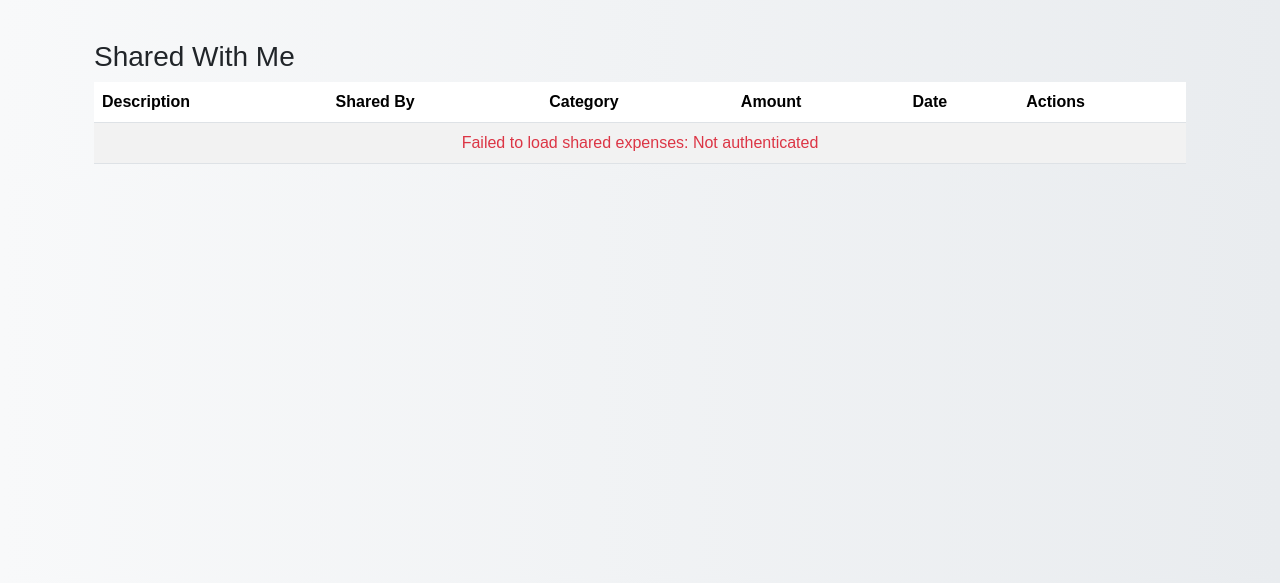
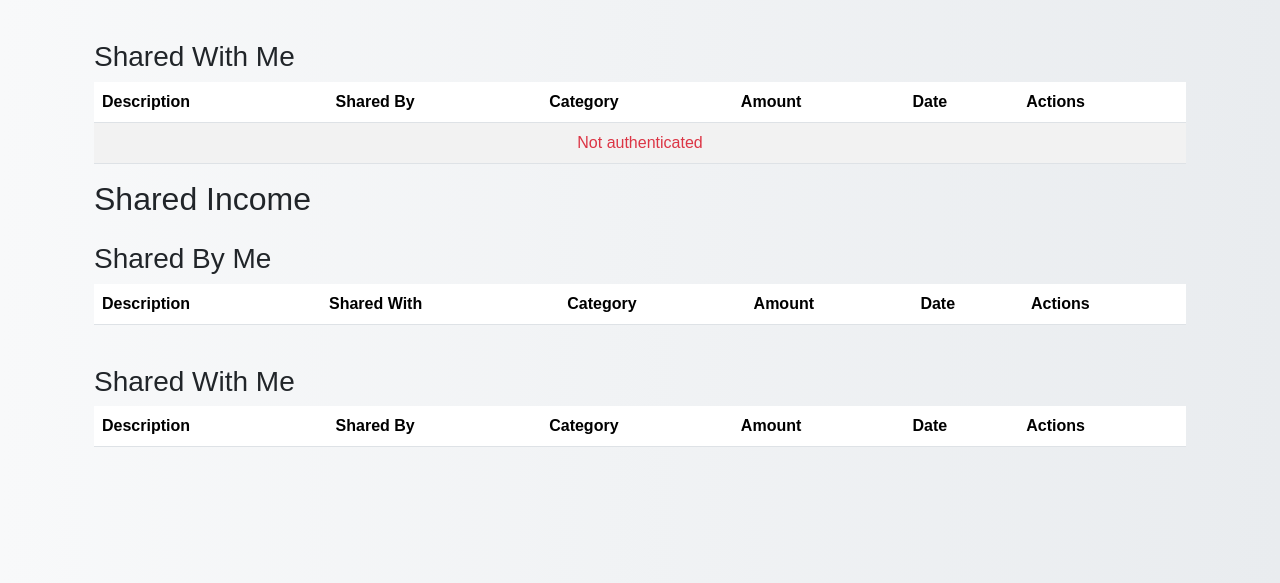
Before and after one commit to MengSunDom/CITS5505project, a Flask app: template templates/shared_data.html in a window 1280 px wide. Shown: the part 217-800 px from the top of the page. Run offline with Flask 3, Linux system fonts and the light colour scheme; the template is opened without the code that fills it, so the values that code supplies are empty.

Commit message:
Unify data structure and distinguish between income share and expense share

```diff
--- a/static/js/shared_data.js
+++ b/static/js/shared_data.js
@@ -1,356 +1,153 @@
-document.addEventListener("DOMContentLoaded", () => {
-    fetchSharedByMeExpenses();
-    fetchSharedWithMeExpenses();
+// Ensure DOM is ready
+$(document).ready(() => {
+    updateTable();
 });
 
-function fetchSharedByMeExpenses() {
-    fetch('/api/share/by-me')
-        .then(response => {
-            if (!response.ok) {
-                throw new Error('Failed to fetch shared by me expenses');
-            }
-            return response.json();
-        })
-        .then(data => populateSharedByMeTable(data))
-        .catch(error => console.error('Error:', error));
+const updateTable = () => {
+    fetchSharedByMe();
+    fetchSharedWithMe();
 }
 
-function fetchSharedWithMeExpenses() {
-    fetch('/api/share/with-me')
-        .then(response => {
-            if (!response.ok) {
-                return response.json().then(err => {
-                    throw new Error(err.error || 'Failed to fetch shared with me expenses');
-                });
-            }
-            return response.json();
-        })
-        .then(data => {
-            console.log('Shared with me data:', data); // Debug log
-            populateSharedWithMeTable(data);
-        })
-        .catch(error => {
-            console.error('Error fetching shared with me expenses:', error);
-            // Show error to user
-            const tbody = document.getElementById('sharedWithMeTableBody');
-            tbody.innerHTML = `
-                <tr>
-                    <td colspan="6" class="text-center text-danger">
-                        Failed to load shared expenses: ${error.message}
-                    </td>
-                </tr>
-            `;
-        });
+// Fetch shared by me
+const fetchSharedByMe = () => {
+    $.ajax({
+        url: '/api/share/by-me',
+        method: 'GET',
+        dataType: 'json',
+        success: data => { populateSharedByMeTable(data, '', 'ByMe') },
+        error: err => console.error('Error fetching shared by me:', err)
+    });
+    // $.ajax({
+    //     url: '/api/share/income/by-me',
+    //     method: 'GET',
+    //     dataType: 'json',
+    //     success: data => populateSharedByMeTable(data, 'Income', 'ByMe'),
+    //     error: err => console.error('Error fetching shared by me:', err)
+    // });
 }
 
-function populateSharedByMeTable(expenses) {
-    const tbody = document.getElementById('sharedByMeTableBody');
-    tbody.innerHTML = '';
+// Fetch shared with me
+const fetchSharedWithMe = () => {
+    $.ajax({
+        url: '/api/share/with-me',
+        method: 'GET',
+        dataType: 'json',
+        success: data => populateSharedWithMeTable(data, '', 'WithMe'),
+        error: xhr => {
+            const errorMsg = xhr.responseJSON?.error || 'Failed to fetch data';
+            console.error(errorMsg);
+            $('#sharedWithMeTableBody').html(`
+                <tr><td colspan="6" class="text-center text-danger">${errorMsg}</td></tr>
+            `);
+        }
+    });
+    // $.ajax({
+    //     url: '/api/share/income/with-me',
+    //     method: 'GET',
+    //     dataType: 'json',
+    //     success: data => populateSharedWithMeTable(data, 'Income', 'WithMe'),
+    //     error: xhr => {
+    //         const errorMsg = xhr.responseJSON?.error || 'Failed to fetch data';
+    //         console.error(errorMsg);
+    //         $('#sharedWithMeTableBody').html(`
+    //             <tr><td colspan="6" class="text-center text-danger">${errorMsg}</td></tr>
+    //         `);
+    //     }
+    // });
+}
 
-    expenses.forEach(expense => {
-        if (expense.is_bulk) {
-            // Check if any details have is_repeat flag
-            const hasRepeatedItems = expense.details.some(detail => detail.is_repeat);
+// Render shared-by-me table
+const populateSharedByMeTable = (data, type, methods) => {
+    const $tbody = $(`#shared${methods}${type}TableBody`)
+    $tbody.empty();
 
-            // Format categories for display
-            const categories = expense.categories;
-            const displayCategories = categories.length > 2 ?
-                `${categories.slice(0, 2).join(', ')} +${categories.length - 2} more` :
-                categories.join(', ');
+    data.forEach(exp => {
+        const isBulk = exp.is_bulk;
+        const categories = isBulk ? exp.categories : [exp.category]; // Unified data structure
+        const displayCategories = categories.length > 2 ? `${categories.slice(0, 2).join(', ')} +${categories.length - 2} more` : categories.join(', ');
+        const sharedLabel = exp.shared_with ? `Shared with: ${exp.shared_with}` : `Shared by: ${exp.shared_by}`;
 
-            // Create main row for bulk share
-            const mainRow = document.createElement('tr');
-            mainRow.innerHTML = `
-                <td style="width: 5%">
-                    <button class="btn btn-link p-0" onclick="toggleBulkDetails(${expense.id})">
-                        <i class="fas fa-chevron-right" id="icon-${expense.id}"></i>
-                    </button>
-                </td>
-                <td style="width: 25%">
+        const $mainRow = $(
+            `<tr>
+                <td>${isBulk ? `<button class="btn btn-link p-0" onclick="toggleBulkDetails(${exp.id})"><i class="fas fa-chevron-right" id="icon-${exp.id}"></i></button>` : ''}</td>
+                <td>
                     <div class="d-flex flex-column">
                         <div class="d-flex align-items-center">
-                            <span class="me-2">${expense.expense_count} expenses</span>
-                            ${(expense.is_repeat || (typeof hasRepeatedItems !== 'undefined' && hasRepeatedItems)) ?
-                                '<span class="badge bg-warning">Contains individually shared items</span>' : ''}
+                            <span class="me-2">${isBulk ? `${exp.expense_count} ${type}` : exp.description}</span>
+                            ${(exp.is_repeat || exp.details?.some(d => d.is_repeat)) ? '<span class="badge bg-warning">Contains individually shared items</span>' : ''}
                         </div>
-                        <small class="text-muted">${expense.shared_with ? 'Shared with: ' + expense.shared_with : 'Shared by: ' + expense.shared_by}</small>
+                        <small class="text-muted">${sharedLabel}</small>
                     </div>
                 </td>
-                <td style="width: 20%">
-                    <span class="categories-tooltip"
-                          data-bs-toggle="tooltip"
-                          data-bs-html="true"
-                          data-bs-placement="top"
-                          title="${expense.categories.join('<br>')}">
-                        ${expense.categories.length > 2 ? `${expense.categories.slice(0, 2).join(', ')} +${expense.categories.length - 2} more` : expense.categories.join(', ')}
-                    </span>
+                <td><span class="categories-tooltip" data-bs-toggle="tooltip" title="${categories.join('<br>')}">${displayCategories}</span></td>
+                <td>$${(exp.total_amount || exp.amount).toFixed(2)}</td>
+                <td>${exp.date}</td>
+                <td class="text-end">
+                    <button class="btn btn-danger btn-sm me-2" onclick="cancelSharedExpense(${exp.shared_id})">Cancel Share</button>
+                    ${exp.is_repeat ? '<span class="badge bg-warning">Repeat</span>' : ''}
                 </td>
-                <td style="width: 15%">$${expense.total_amount.toFixed(2)}</td>
-                <td style="width: 15%">${expense.date}</td>
-                <td style="width: 20%">
-                    <div class="d-flex align-items-center justify-content-end" style="min-width: 200px;">
-                        <button class="btn btn-danger btn-sm me-2" style="width: 120px;" onclick="cancelSharedExpense(${expense.shared_id})"> <i class="fas fa-times"></i> Cancel Share</button>
-                        <span class="badge bg-warning" style="width: 60px; visibility:hidden;">Repeat</span>
-                    </div>
-                </td>
-            `;
-            tbody.appendChild(mainRow);
+            </tr>`
+        );
 
-            // Create details row
-            const detailsRow = document.createElement('tr');
-            detailsRow.id = `details-${expense.id}`;
-            detailsRow.style.display = 'none';
-            detailsRow.innerHTML = `
-                <td colspan="6">
-                    <div class="ms-4">
-                        <table class="table table-sm mb-0">
-                            <thead>
-                                <tr>
-                                    <th style="width: 20%">Date</th>
-                                    <th style="width: 20%">Category</th>
-                                    <th style="width: 30%">Description</th>
-                                    <th style="width: 15%">Amount</th>
-                                    <th style="width: 15%">Status</th>
-                                </tr>
-                            </thead>
-                            <tbody>
-                                ${expense.details.map(detail => `
-                                    <tr>
-                                        <td>${detail.date}</td>
-                                        <td>${detail.category}</td>
-                                        <td>${detail.description}</td>
-                                        <td>$${detail.amount.toFixed(2)}</td>
-                                        <td>
-                                            ${detail.is_repeat ?
-                                                '<span class="badge bg-warning">Already shared individually</span>' :
-                                                ''}
-                                        </td>
-                                    </tr>
-                                `).join('')}
-                            </tbody>
-                        </table>
-                    </div>
-                </td>
-            `;
-            tbody.appendChild(detailsRow);
-        } else {
-            // Single share
-            const row = document.createElement('tr');
-            row.innerHTML = `
-                <td style="width: 5%"></td>
-                <td style="width: 25%">
-                    <div class="d-flex flex-column">
-                        <div>${expense.description}</div>
-                        <small class="text-muted">${expense.note ? expense.note : (expense.shared_with ? 'Shared with: ' + expense.shared_with : 'Shared by: ' + expense.shared_by)}</small>
-                    </div>
-                </td>
-                <td style="width: 20%">${expense.category}</td>
-                <td style="width: 15%">$${expense.amount.toFixed(2)}</td>
-                <td style="width: 15%">${expense.date}</td>
-                <td style="width: 20%">
-                    <div class="d-flex align-items-center justify-content-end" style="min-width: 200px;">
-                        <button class="btn btn-danger btn-sm me-2" style="width: 120px;" onclick="cancelSharedExpense(${expense.shared_id})"> <i class="fas fa-times"></i> Cancel Share</button>
-                        <span class="badge bg-warning" style="width: 60px; ${expense.is_repeat ? '' : 'visibility:hidden;'}">Repeat</span>
-                    </div>
-                </td>
-            `;
-            tbody.appendChild(row);
+        $tbody.append($mainRow);
+
+        if (isBulk) {
+            const $detailsRow = $(`<tr id="details-${exp.id}" style="display: none;"><td colspan="6"></td></tr>`);
+            const $detailsTable = $('<table class="table table-sm mb-0"><thead><tr><th>Date</th><th>Category</th><th>Description</th><th>Amount</th><th>Status</th></tr></thead><tbody></tbody></table>');
+            exp.details.forEach(detail => {
+                $detailsTable.find('tbody').append(
+                    `<tr>
+                        <td>${detail.date}</td>
+                        <td>${detail.category}</td>
+                        <td>${detail.description}</td>
+                        <td>$${detail.amount.toFixed(2)}</td>
+                        <td>${detail.is_repeat ? '<span class="badge bg-warning">Already shared individually</span>' : ''}</td>
+                    </tr>`
+                );
+            });
+            $detailsRow.find('td').append($('<div class="ms-4"></div>').append($detailsTable));
+            $tbody.append($detailsRow);
         }
     });
 
-    // Initialize tooltips
-    const tooltipTriggerList = [].slice.call(document.querySelectorAll('[data-bs-toggle="tooltip"]'));
-    tooltipTriggerList.map(function (tooltipTriggerEl) {
-        return new bootstrap.Tooltip(tooltipTriggerEl, {
-            html: true
-        });
-    });
+    bootstrap.Tooltip && bootstrap.Tooltip.getInstance &&
+        new bootstrap.Tooltip(document.body, { selector: '[data-bs-toggle="tooltip"]', html: true });
 }
 
-function populateSharedWithMeTable(expenses) {
-    const tbody = document.getElementById('sharedWithMeTableBody');
-    tbody.innerHTML = '';
+// Same structure for shared-with-me
+const populateSharedWithMeTable = (data, type, methods) => {
+    const $tbody = $(`#shared${methods}${type}TableBody`).empty();
 
-    if (!expenses || expenses.length === 0) {
-        tbody.innerHTML = `
-            <tr>
-                <td colspan="6" class="text-center">
-                    No expenses have been shared with you
-                </td>
-            </tr>
-        `;
+    if (!data || !data.length) {
+        $tbody.html(`<tr><td colspan="6" class="text-center">No ${type} have been shared with you</td></tr>`);
         return;
     }
 
-    expenses.forEach(expense => {
-        if (expense.is_bulk) {
-            // Check if any details have is_repeat flag
-            const hasRepeatedItems = expense.details.some(detail => detail.is_repeat);
-
-            // Format categories for display
-            const categories = expense.categories;
-            const displayCategories = categories.length > 2 ?
-                `${categories.slice(0, 2).join(', ')} +${categories.length - 2} more` :
-                categories.join(', ');
-
-            // Create main row for bulk share
-            const mainRow = document.createElement('tr');
-            mainRow.innerHTML = `
-                <td style="width: 5%">
-                    <button class="btn btn-link p-0" onclick="toggleBulkDetails(${expense.id})">
-                        <i class="fas fa-chevron-right" id="icon-${expense.id}"></i>
-                    </button>
-                </td>
-                <td style="width: 25%">
-                    <div class="d-flex flex-column">
-                        <div class="d-flex align-items-center">
-                            <span class="me-2">${expense.expense_count} expenses</span>
-                            ${(expense.is_repeat || (typeof hasRepeatedItems !== 'undefined' && hasRepeatedItems)) ?
-                                '<span class="badge bg-warning">Contains individually shared items</span>' : ''}
-                        </div>
-                        <small class="text-muted">${expense.shared_with ? 'Shared with: ' + expense.shared_with : 'Shared by: ' + expense.shared_by}</small>
-                    </div>
-                </td>
-                <td style="width: 20%">
-                    <span class="categories-tooltip"
-                          data-bs-toggle="tooltip"
-                          data-bs-html="true"
-                          data-bs-placement="top"
-                          title="${expense.categories.join('<br>')}">
-                        ${expense.categories.length > 2 ? `${expense.categories.slice(0, 2).join(', ')} +${expense.categories.length - 2} more` : expense.categories.join(', ')}
-                    </span>
-                </td>
-                <td style="width: 15%">$${expense.total_amount.toFixed(2)}</td>
-                <td style="width: 15%">${expense.date}</td>
-                <td style="width: 20%">
-                    <div class="d-flex align-items-center justify-content-end" style="min-width: 200px;">
-                        <button class="btn btn-danger btn-sm me-2" style="width: 120px;" onclick="cancelSharedExpense(${expense.shared_id})"> <i class="fas fa-times"></i> Cancel Share</button>
-                        <span class="badge bg-warning" style="width: 60px; visibility:hidden;">Repeat</span>
-                    </div>
-                </td>
-            `;
-            tbody.appendChild(mainRow);
-
-            // Create details row
-            const detailsRow = document.createElement('tr');
-            detailsRow.id = `details-${expense.id}`;
-            detailsRow.style.display = 'none';
-            detailsRow.innerHTML = `
-                <td colspan="6">
-                    <div class="ms-4">
-                        <table class="table table-sm mb-0">
-                            <thead>
-                                <tr>
-                                    <th style="width: 20%">Date</th>
-                                    <th style="width: 20%">Category</th>
-                                    <th style="width: 30%">Description</th>
-                                    <th style="width: 15%">Amount</th>
-                                    <th style="width: 15%">Status</th>
-                                </tr>
-                            </thead>
-                            <tbody>
-                                ${expense.details.map(detail => `
-                                    <tr>
-                                        <td>${detail.date}</td>
-                                        <td>${detail.category}</td>
-                                        <td>${detail.description}</td>
-                                        <td>$${detail.amount.toFixed(2)}</td>
-                                        <td>
-                                            ${detail.is_repeat ?
-                                                '<span class="badge bg-warning">Already shared individually</span>' :
-                                                ''}
-                                        </td>
-                                    </tr>
-                                `).join('')}
-                            </tbody>
-                        </table>
-                    </div>
-                </td>
-            `;
-            tbody.appendChild(detailsRow);
-        } else {
-            // Single share
-            const row = document.createElement('tr');
-            row.innerHTML = `
-                <td style="width: 5%"></td>
-                <td style="width: 25%">
-                    <div class="d-flex flex-column">
-                        <div>${expense.description}</div>
-                        <small class="text-muted">${expense.note ? expense.note : (expense.shared_with ? 'Shared with: ' + expense.shared_with : 'Shared by: ' + expense.shared_by)}</small>
-                    </div>
-                </td>
-                <td style="width: 20%">${expense.category}</td>
-                <td style="width: 15%">$${expense.amount.toFixed(2)}</td>
-                <td style="width: 15%">${expense.date}</td>
-                <td style="width: 20%">
-                    <div class="d-flex align-items-center justify-content-end" style="min-width: 200px;">
-                        <button class="btn btn-danger btn-sm me-2" style="width: 120px;" onclick="cancelSharedExpense(${expense.shared_id})"> <i class="fas fa-times"></i> Cancel Share</button>
-                        <span class="badge bg-warning" style="width: 60px; ${expense.is_repeat ? '' : 'visibility:hidden;'}">Repeat</span>
-                    </div>
-                </td>
-            `;
-            tbody.appendChild(row);
-        }
-    });
-
-    // Initialize tooltips
-    const tooltipTriggerList = [].slice.call(document.querySelectorAll('[data-bs-toggle="tooltip"]'));
-    tooltipTriggerList.map(function (tooltipTriggerEl) {
-        return new bootstrap.Tooltip(tooltipTriggerEl, {
-            html: true
-        });
-    });
+    data.forEach(exp => populateSharedByMeTable([exp], type, methods)); // Reuse same logic
 }
 
-function cancelSharedExpense(sharedExpenseId) {
-    if (!confirm("Are you sure you want to cancel this shared expense?")) {
-        return;
-    }
+// Cancel share
+const cancelSharedExpense = (sharedId) => {
+    if (!confirm('Are you sure you want to cancel this shared expense?')) return;
 
-    fetch('/api/share/cancel', {
+    $.ajax({
+        url: '/api/share/cancel',
         method: 'POST',
-        headers: {
-            'Content-Type': 'application/json',
+        contentType: 'application/json',
+        data: JSON.stringify({ shared_id: sharedId }),
+        success: () => {
+            updateTable()
         },
-        body: JSON.stringify({ shared_id: sharedExpenseId })
-    })
-    .then(response => {
-        if (!response.ok) {
-            return response.json().then(err => {
-                throw new Error(err.error || 'Failed to cancel share');
-            });
-        }
-        return response.json();
-    })
-    .then(data => {
-        // Refresh both tables to ensure data consistency
-        fetchSharedByMeExpenses();
-        fetchSharedWithMeExpenses();
-    })
-    .catch(error => {
-        console.error('Error:', error);
-        // Show user-friendly error messages
-        if (error.message.includes('Unauthorized')) {
-            alert('You are not authorized to cancel this share');
-        } else if (error.message.includes('not found')) {
-            alert('This share no longer exists');
-        } else {
-            alert('Failed to cancel share: ' + error.message);
+        error: xhr => {
+            const errMsg = xhr.responseJSON?.error || 'Failed to cancel';
+            alert(errMsg);
         }
     });
 }
 
-function toggleBulkDetails(expenseId) {
-    const detailsRow = document.getElementById(`details-${expenseId}`);
-    const icon = document.getElementById(`icon-${expenseId}`);
-
-    if (detailsRow.style.display === 'none') {
-        detailsRow.style.display = 'table-row';
-        icon.classList.remove('fa-chevron-right');
-        icon.classList.add('fa-chevron-down');
-    } else {
-        detailsRow.style.display = 'none';
-        icon.classList.remove('fa-chevron-down');
-        icon.classList.add('fa-chevron-right');
-    }
+// Toggle bulk detail row
+const toggleBulkDetails = (id) => {
+    const isVisible = $(`#details-${id}`).is(':visible');
+    $(`#details-${id}`).toggle(!isVisible);
+    $(`#icon-${id}`).toggleClass('fa-chevron-right fa-chevron-down');
 }
--- a/templates/shared_data.html
+++ b/templates/shared_data.html
@@ -45,6 +45,45 @@
             </tbody>
         </table>
     </div>
+
+    <h2>Shared Income</h2>
+    <h3 class="mt-4">Shared By Me</h3>
+    <div class="table-responsive">
+        <table class="table table-striped">
+            <thead>
+                <tr>
+                    <th>Description</th>
+                    <th>Shared With</th>
+                    <th>Category</th>
+                    <th>Amount</th>
+                    <th>Date</th>
+                    <th>Actions</th>
+                </tr>
+            </thead>
+            <tbody id="sharedByMeIncomeTableBody">
+                <!-- Data will be populated by JavaScript -->
+            </tbody>
+        </table>
+    </div>
+
+    <h3 class="mt-4">Shared With Me</h3>
+    <div class="table-responsive">
+        <table class="table table-striped">
+            <thead>
+                <tr>
+                    <th>Description</th>
+                    <th>Shared By</th>
+                    <th>Category</th>
+                    <th>Amount</th>
+                    <th>Date</th>
+                    <th>Actions</th>
+                </tr>
+            </thead>
+            <tbody id="sharedWithMeIncomeTableBody">
+                <!-- Data will be populated by JavaScript -->
+            </tbody>
+        </table>
+    </div>
 </div>
 {% endblock %} {% block extra_scripts %}
 <script src="/static/js/shared_data.js"></script>
```
